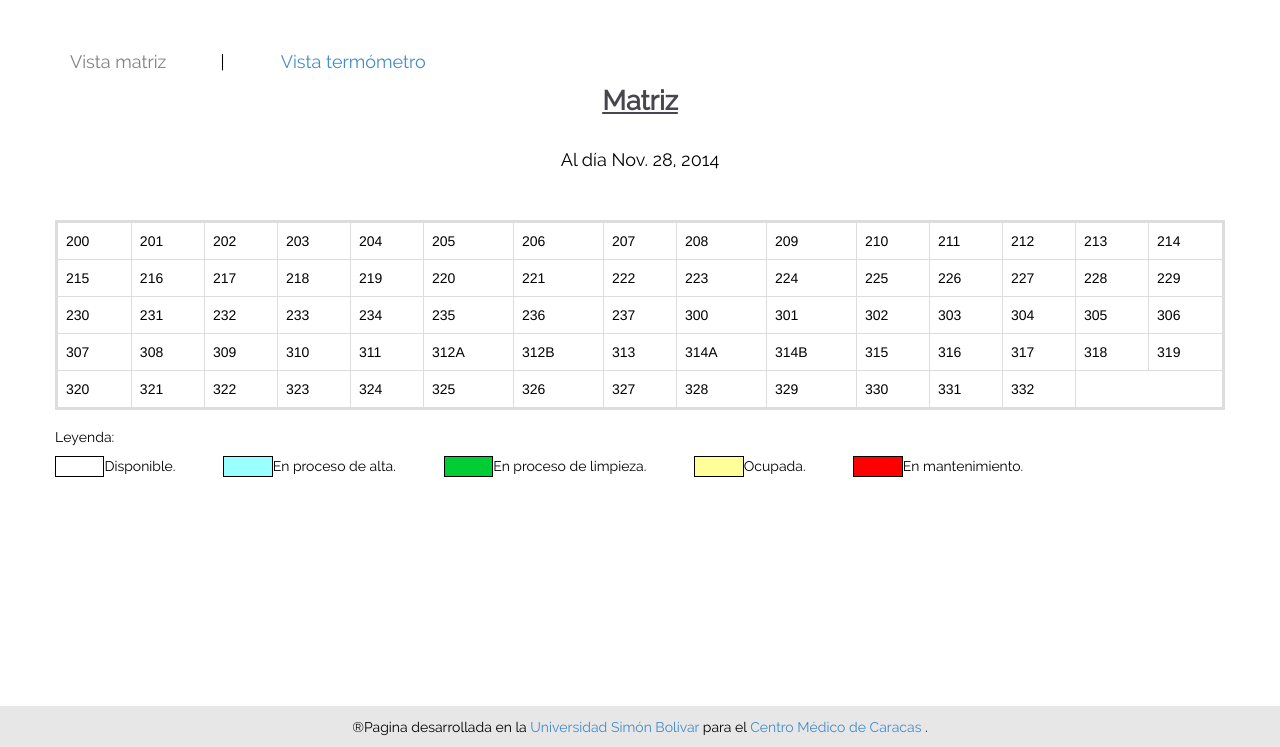
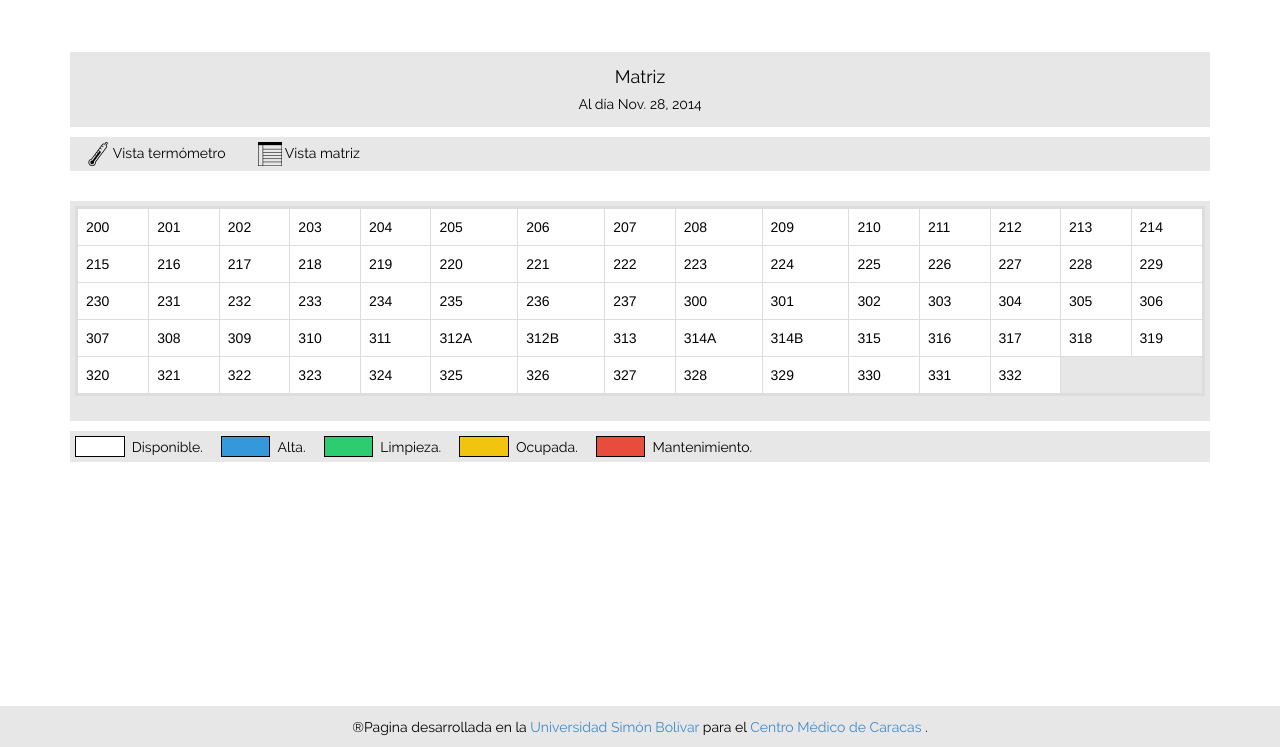
Before and after one commit to figueira/Sistema_Camas, a Django app: page /estadisticas/matriz in a window 1280 px wide. Shown: the part 53-800 px from the top of the page. Run offline with Django 3.2, Linux system fonts and the light colour scheme; a user stored in the database is signed in; data comes from the database, SQL or seed files in the repository; parts of the project's set-up code (start-up, migrations or seed data) failed here and were passed over; some libraries are stand-ins or nearby versions.

Commit message:
Correccion en asignar y matriz

```diff
--- a/app_camas/forms.py
+++ b/app_camas/forms.py
@@ -3,7 +3,8 @@ from models import *
 
 class HabitacionForm(forms.Form):
 
-	numero_habitacion = forms.IntegerField(
+	numero_habitacion = forms.CharField(
+								max_length = 6,
 								widget = forms.TextInput(
 									attrs={
 										'readonly':'readonly',
--- a/static/css/estilo.css
+++ b/static/css/estilo.css
@@ -325,20 +325,28 @@ td li {
 	text-align: center;
 }
 
+.leyenda {
+	border: 1px solid black;
+}
+
+.D{
+	background-color: #fff;
+}
+
 .A{
-    background-color: #99FFFF;
+	background-color: #3498db;
 }
 
 .O{
-    background-color: #FFFF99;
+	background-color: #F1C40F;
 }
 
 .M{
-    background-color: #FF0000;
+	background-color: #e74c3c;
 }
 
 .L{
-    background-color: #00CC33;
+	background-color: #2ecc71;
 }
 
 .dias_ocupada0{
--- a/templates/asignar_habitacion.html
+++ b/templates/asignar_habitacion.html
@@ -181,7 +181,7 @@
 									<th>N&uacute;mero de Habitaci&oacute;n</th>
 									<th>N&uacute;mero de Historia</th>
 									<th>Paciente</th>
-									<th>M&eacute;dico</th>
+									<th style="display:none;">M&eacute;dico</th>
 									<th>Fecha estimada de salida</th>
 									<th>Procedencia</th>
 									<td></td>
@@ -205,7 +205,7 @@
 										<td>
 											{{form.nombre}}
 										</td>
-										<td>
+										<td style="display:none;">
 											{{form.nombre_medico}}
 										</td>
 										<td>
--- a/templates/estadistica_matriz.html
+++ b/templates/estadistica_matriz.html
@@ -5,65 +5,69 @@
 
 {% block body %}
 
-   <table  style="text-align:left">
-	<tr>
-		<td width="10%">
-			<h4 style="color:grey">
-				Vista matriz
-			</h4>
-		</td>
+	<div class="row">
+		<div class="col-xs-12 col-sm-12 col-md-12 col-lg-12">
+			<div class="grid-container">
+				<h4 class="text-center">Matriz</h4>
+				<h5 class="text-center">Al d&iacute;a {{ hoy }}</h5>
+			</div>
+		</div>
+	</div>
 
-		<td width="4%">
-			<h4>|</h4>
-		</td>
-
-		<td width="50%" >
-			<h4>
+	<div class="row">
+		<div class="col-xs-12 col-sm-12 col-md-12 col-lg-12">
+			<div class="grid-container">
+				&nbsp;&nbsp;
 				<a href="/estadisticas/termometro/">
+					<img src="/static/img/menus/icono-termometro.png">
 					Vista term&oacute;metro
 				</a>
-			</h4>
-		</td>
-	</tr>
-  </table>
+				&nbsp;&nbsp;&nbsp;&nbsp;&nbsp;&nbsp;&nbsp;
+				<a href="#">
+					<img src="/static/img/menus/icono-matriz.png">
+					Vista matriz
+				</a>
+			</div>
+		</div>
+	</div>
 
-	<div class="row">
-		<div class="titulo">
-			Matriz
-		</div>
-		<br>
-		<h4><center> Al d&iacute;a {{ hoy }} </center></h4>
-		<br>
-	</div>
 	<br>
 	<div class="row">
-		<div class="cuadroGrande centrar span10 offset1">
+		<div class="col-xs-12 col-sm-12 col-md-12 col-lg-12">
+			<div class="grid-container">
 				<table class="table table-bordered">
+					<tbody style="background-color: #fff;">
 						{% for hab in habs %}
 							{% cycle '<tr>' '' '' '' '' '' '' '' '' '' '' '' '' '' '' %}
 								<td class="{{ hab.estado }}">{{ hab.numero }}</td>
 							{% cycle '' '' '' '' '' '' '' '' '' '' '' '' '' '' '</tr>' %}
 						{% endfor %}
+					</tbody>
 				</table>
+			</div>
+		</div>
+	</div>
+
+	<div class="row">
+		<div class="col-xs-12 col-sm-12 col-md-12 col-lg-12">
+			<div class="grid-container">
 				<table>
+					<tbody>
 						<tr>
-				<h5>Leyenda:</h5>
-				<td width="5%" style="background:#00000;border: 1px solid black;"> </td>
-				<td> Disponible. </td>
-				<td width="5%"> </td>
-				<td width="5%" style="background:#99FFFF;border: 1px solid black;"> </td>
-				<td> En proceso de alta. </td>
-				<td width="5%"> </td>
-				<td width="5%" style="background:#00CC33;border: 1px solid black;">  </td>
-				<td> En proceso de limpieza. </td>
-				<td width="5%"> </td>
-				<td width="5%" style="background:#FFFF99;border: 1px solid black;">  </td>
-				<td> Ocupada. </td>
-				<td width="5%"> </td>
-				<td  width="5%" style="background:#FF0000;border: 1px solid black;">  </td>
-				<td> En mantenimiento. </td>
+							<td width="7%" class = "D leyenda"> </td>
+							<td>&nbsp;&nbsp;Disponible.&nbsp;&nbsp;&nbsp;&nbsp;&nbsp;</td>
+							<td width="7%" class = "A leyenda"> </td>
+							<td>&nbsp;&nbsp;Alta.&nbsp;&nbsp;&nbsp;&nbsp;&nbsp;</td>
+							<td width="7%" class = "L leyenda">  </td>
+							<td>&nbsp;&nbsp;Limpieza.&nbsp;&nbsp;&nbsp;&nbsp;&nbsp;</td>
+							<td width="7%" class = "O leyenda">  </td>
+							<td>&nbsp;&nbsp;Ocupada.&nbsp;&nbsp;&nbsp;&nbsp;&nbsp;</td>
+							<td  width="7%" class = "M leyenda">  </td>
+							<td>&nbsp;&nbsp;Mantenimiento.&nbsp;&nbsp;&nbsp;&nbsp;&nbsp;</td>
 						</tr>
+					</tbody>
 				</table>
+			</div>
 		</div>
 	</div>
 
```
Also changed, not shown: app_camas/views.py (+3 -4 lines), static/img/menus/altas2.png (deleted), static/img/menus/asignar2.png (deleted), static/img/menus/censo2.png (deleted), static/img/menus/estadisticas2.png (deleted), static/img/menus/icono-matriz.png (added), static/img/menus/icono-termometro.png (added), static/img/menus/solicitar2.png (deleted), static/img/menus/termometro2.png (deleted). Lines whose indentation alone changed are shown as unchanged.
